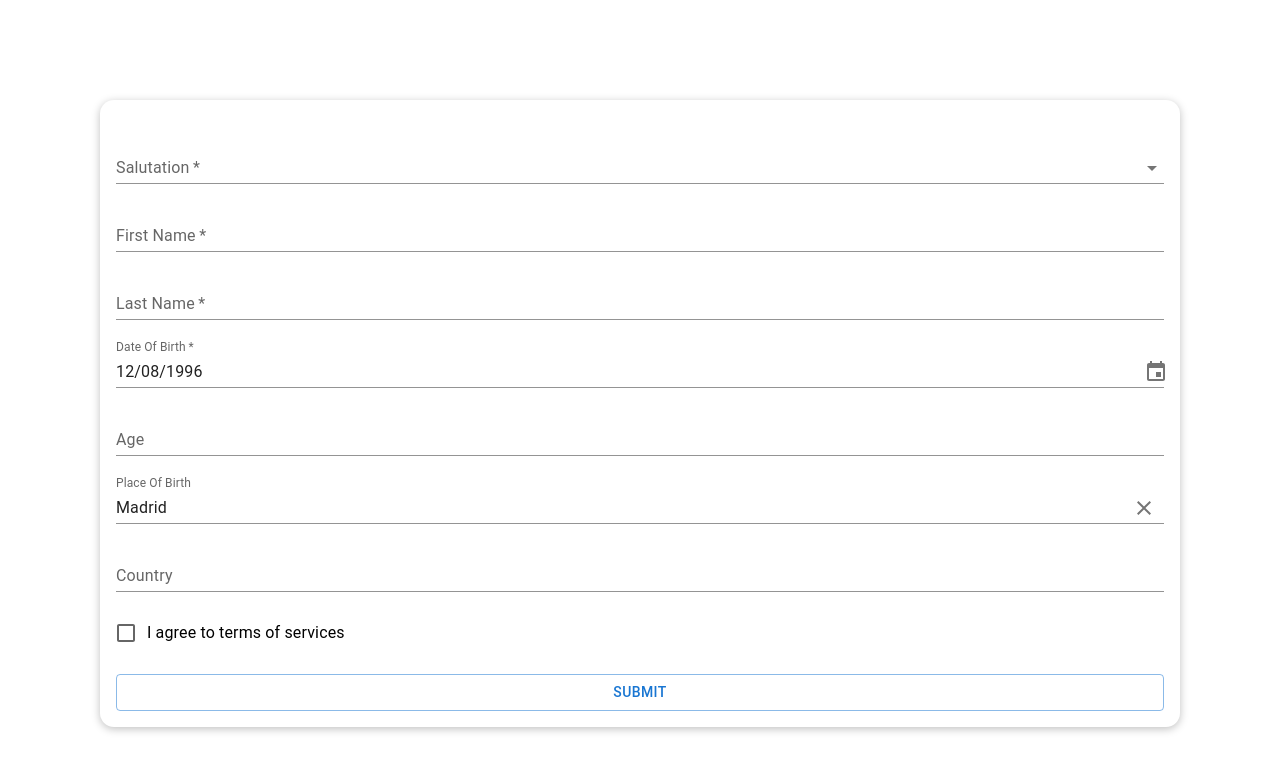
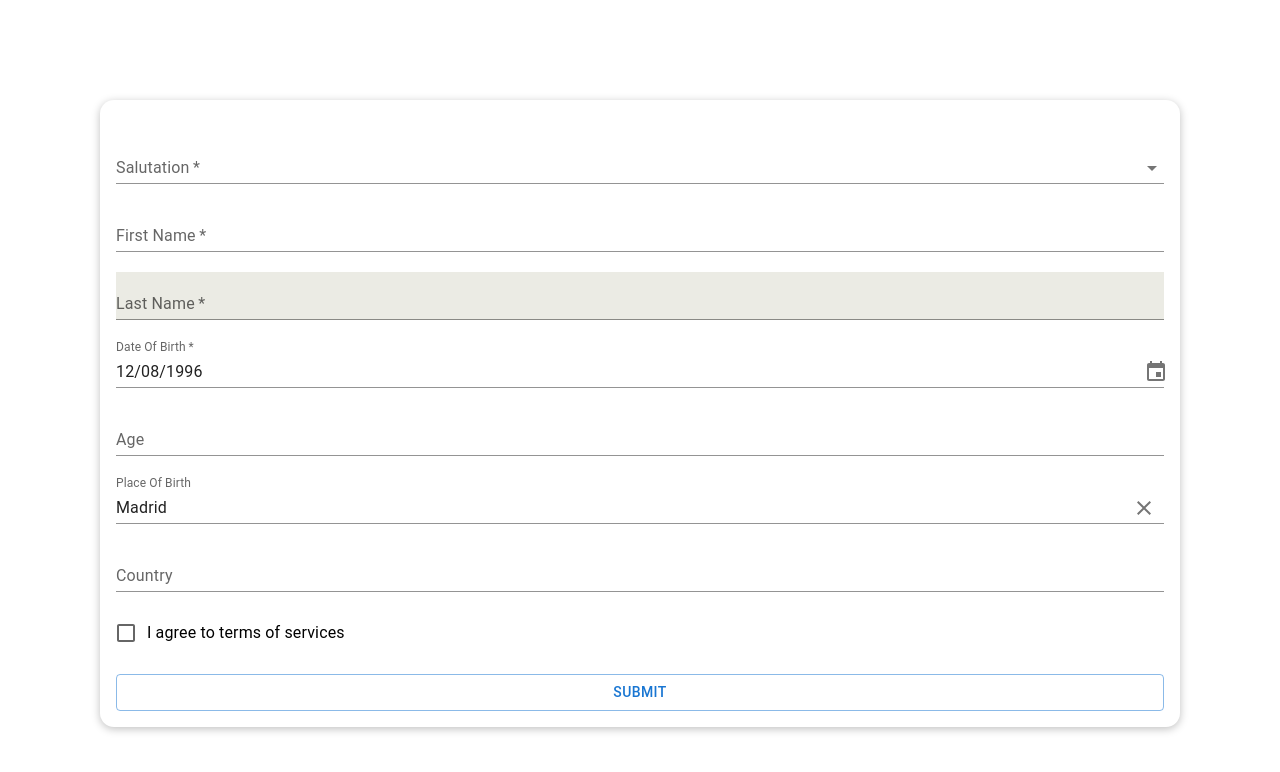
Before and after one commit to ShahzaibIbrahim/dynamic-forms, a React (Create React App) app: page / in a window 1280 px wide. Shown: the top 772 px of the page. Built offline with nearby package versions, Linux system fonts and the light colour scheme.

Commit message:
ReadOnly CSS

```diff
--- a/src/components/Controls/Field.js
+++ b/src/components/Controls/Field.js
@@ -53,6 +53,7 @@ const Field = (props) => {
       case "TXT":
         return (
           <TextField
+            className={isReadOnly? 'input-disabled' : ''}
             id={id}
             type="text"
             label={label}
--- a/src/index.css
+++ b/src/index.css
@@ -17,3 +17,5 @@ code {
   padding: 100px;
   padding-left: 100px;
 }
+
+.input-disabled{background-color:#EBEBE4;border:1px #ABADB3;padding:2px 1px;}
```
